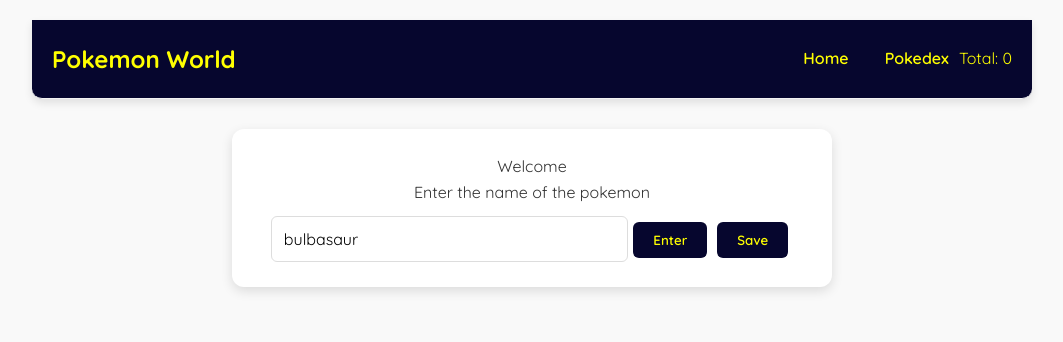
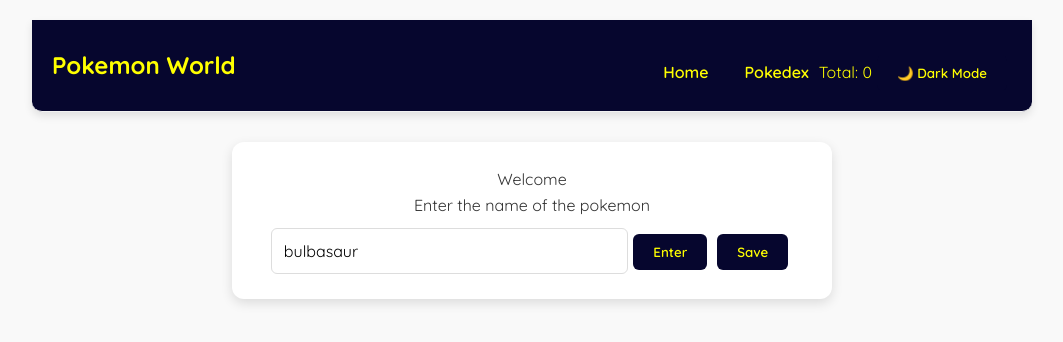
Before and after one commit to piyush-gif/PokemonApi, a React (Vite) app: page / in a window 1280 px wide. Shown: the top 342 px of the page, without its empty margins (108-1171 px from the left). Built offline with nearby package versions, Linux system fonts and the light colour scheme.

Commit message:
used redux to create dark mode throughout the app

```diff
--- a/src/App.jsx
+++ b/src/App.jsx
@@ -1,22 +1,23 @@
-
-import NavBar from './NavBar'
+import NavBar from './NavBar';
 import { BrowserRouter as Router, Routes, Route } from 'react-router-dom';
 import Home from './Home';
 import PokeDex from './PokeDex';
+import { useSelector } from 'react-redux';
 
 function App() {
+  const mode = useSelector((state) => state.theme.mode); // "light" or "dark"
 
   return (
-    <>
+    <div className={`app ${mode}`}> {/* This is where the class is applied */}
       <Router>
-        <NavBar/>
+        <NavBar />
         <Routes>
-          <Route path="/" element={<Home />}/>
-          <Route path="/Pokedex" element={<PokeDex />}/>
+          <Route path="/" element={<Home />} />
+          <Route path="/Pokedex" element={<PokeDex />} />
         </Routes>
       </Router>
-    </>
-  )
+    </div>
+  );
 }
 
-export default App
+export default App;
--- a/src/NavBar.jsx
+++ b/src/NavBar.jsx
@@ -1,8 +1,15 @@
-import { useSelector } from 'react-redux';
+import { useSelector, useDispatch } from 'react-redux';
 import { Link } from 'react-router-dom';
+import { setTheme } from './themeSlice'; // update the path if necessary
 
 const NavBar = () => {
   const totalItems = useSelector((state) => state.pokedex.totalItems);
+  const mode = useSelector((state) => state.theme.mode);
+  const dispatch = useDispatch();
+
+  const toggleTheme = () => {
+    dispatch(setTheme(mode === 'light' ? 'dark' : 'light'));
+  };
 
   return (
     <nav className="navbar">
@@ -11,9 +18,12 @@
         <Link to="/">Home</Link>
         <Link to="/PokeDex">Pokedex</Link>
         <span className="total-items">Total: {totalItems}</span>
+        <button onClick={toggleTheme} className="theme-toggle">
+          {mode === 'light' ? '🌙 Dark Mode' : '☀️ Light Mode'}
+        </button>
       </div>
     </nav>
   );
-}
+};
 
 export default NavBar;
--- a/src/pokedexSlice.jsx
+++ b/src/pokedexSlice.jsx
@@ -1,4 +1,4 @@
-// src/store/pokedexSlice.js
+
 import { createSlice } from '@reduxjs/toolkit';
 
 const pokedexSlice = createSlice({
--- a/src/store.jsx
+++ b/src/store.jsx
@@ -1,9 +1,10 @@
 import { configureStore } from '@reduxjs/toolkit';
 import pokedexReducer from './pokedexSlice';
-
+import themeReducer from './themeSlice'
 const store = configureStore({
   reducer: {
     pokedex: pokedexReducer,
+    theme: themeReducer,
   },
 });
 
--- /dev/null
+++ b/src/themeSlice.jsx
@@ -0,0 +1,17 @@
+
+import { createSlice } from '@reduxjs/toolkit';
+
+const themeSlice = createSlice({
+  name: 'theme',
+  initialState: {
+    mode: 'light',
+  },
+  reducers: {
+    setTheme: (state, action) => {
+      state.mode = action.payload;
+    },
+  },
+});
+
+export const { setTheme } = themeSlice.actions;
+export default themeSlice.reducer;
--- a/style/index.css
+++ b/style/index.css
@@ -7,11 +7,21 @@
   font-family: 'Quicksand', sans-serif;
 }
 
-body {
-  background-color: #f9f9f9;
+.app {
+  min-height: 100vh;
+  transition: background-color 0.3s ease, color 0.3s ease;
   padding: 20px;
   line-height: 1.6;
+}
+
+.app.light {
+  background-color: #f9f9f9;
   color: #333;
+}
+
+.app.dark {
+  background-color: #121212;
+  color: #f5f5f5;
 }
 
 ul {
@@ -22,5 +32,5 @@
 ul li {
   margin: 8px 0;
   font-weight: 500;
-  color: #555;
+  color: inherit; /* Inherit text color from parent theme */
 }
```
